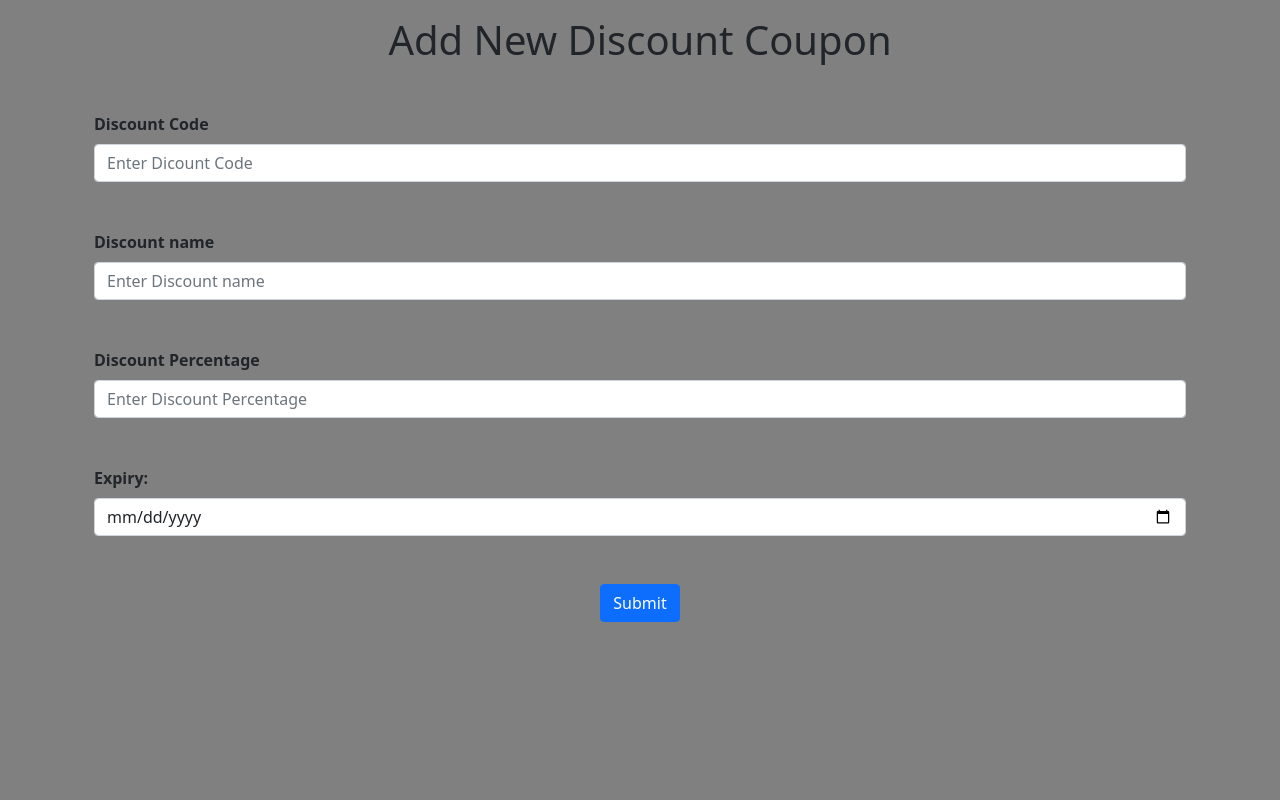
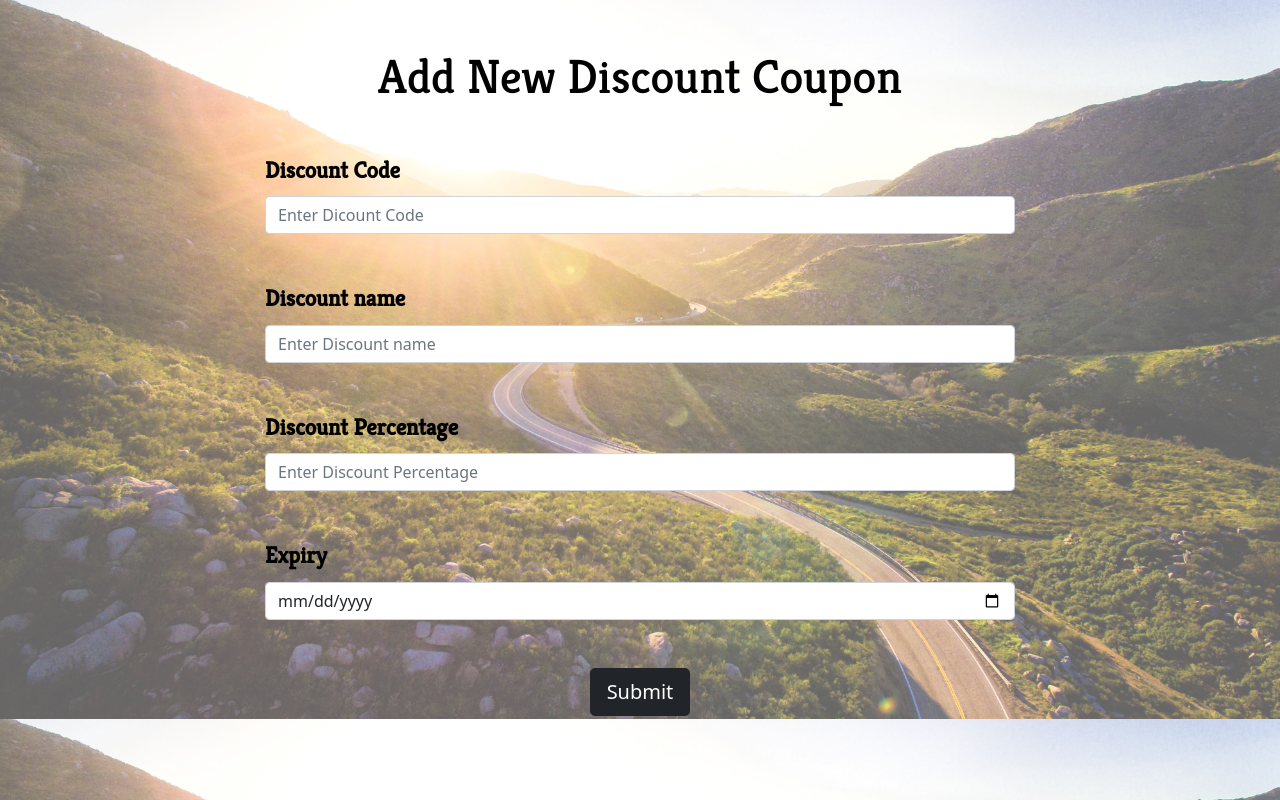
Before and after one commit to d0ct0r3v1lk5h1t1j/KASS, a PHP site: page /add_discount.php in a window 1280 px wide. Run offline with PHP 8.4, Linux system fonts and the light colour scheme.

Commit message:
updated frontend

```diff
--- a/add_discount.php
+++ b/add_discount.php
@@ -8,10 +8,34 @@
     <!-- Bootstrap CSS -->
     <link href="https://cdn.jsdelivr.net/npm/bootstrap@5.0.0-beta3/dist/css/bootstrap.min.css" rel="stylesheet" integrity="sha384-eOJMYsd53ii+scO/bJGFsiCZc+5NDVN2yr8+0RDqr0Ql0h+rP48ckxlpbzKgwra6" crossorigin="anonymous">
 
+    <link rel="preconnect" href="https://fonts.gstatic.com">
+    <link href="https://fonts.googleapis.com/css2?family=Kreon:wght@500&display=swap" rel="stylesheet">
     <title>New dicount coupon</title>
   </head>
+  <style>
+      body{
+        margin:0px;
+        padding:0px;
+        background:linear-gradient(rgba(255,255,255,.4), rgba(255,255,255,.4)), url("static/img/background.jpg");
+        background-size :cover;
+      }
+      .form-group{
+        width: 750px;
+        margin: auto;
+      }
+      .form-label{
+        color: black;
+        font-size: 23px;
+        font-family: 'Kreon', serif;
+      }
+      h1{
+        color: black;
+        font-size: 48px;
+        font-family: 'Kreon', serif;
+      }
+  </style>
 
-  <body style="background-color:grey;">
+  <body>
   <?php include('includes/sqlconn.php');?>
 
   <?php
@@ -43,16 +67,13 @@
 ?>
 
 
-
-<div class="container mt-3">
-
+<div class="container mt-5">
 
 <h1 style='text-align:center'> Add New Discount Coupon </h1>
 
 <div class="container mt-5">
 
-
-  <form action="/KASS/add_discount.php" method="POST">
+  <form action="/KASS/add_discount.php" method="POST" class="form-group">
   <div class="mb-5">
   <label for="dcode" class="form-label" ><strong>Discount Code</strong></label>
   <input type="text" class="form-control" name ='dcode' id="dcode" placeholder="Enter Dicount Code" maxlength="10">
@@ -66,11 +87,11 @@
 <input type="number" class="form-control" id="Dper" name="Dper" placeholder="Enter Discount Percentage" min="0" max="100">
 </div>
 <div class="mb-5">
-<label for="Expiry" class="form-label"><strong>Expiry:</strong></label>
+<label for="Expiry" class="form-label"><strong>Expiry</strong></label>
 <input type="date" class="form-control" id="Expiry" name="Expiry">
 </div>
 <div class="col-md-12 text-center">
-<button type="submit" class="btn btn-primary">Submit</button>
+<button type="submit" class="btn btn-dark btn-lg">Submit</button>
 </div>
   </form>
 </div>
```
